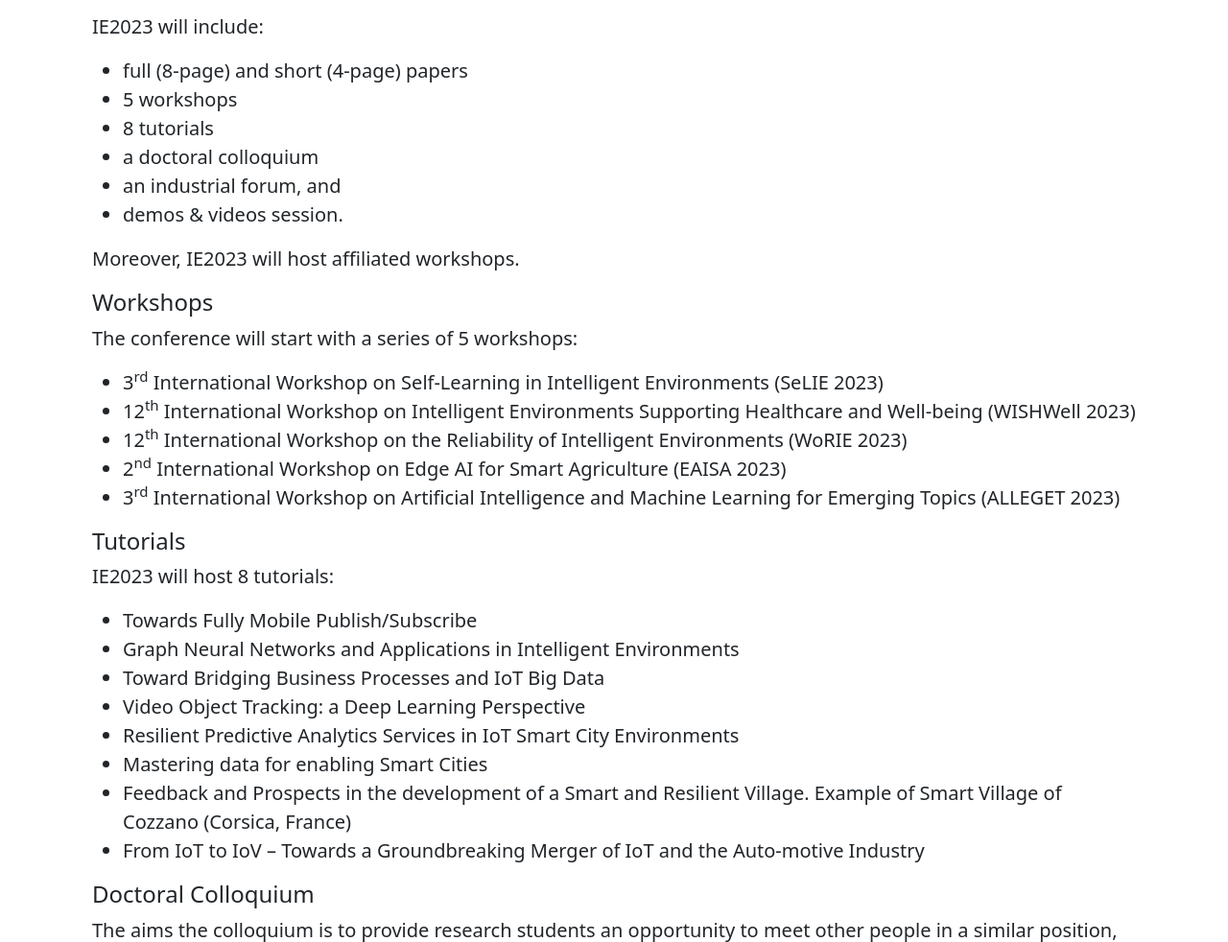
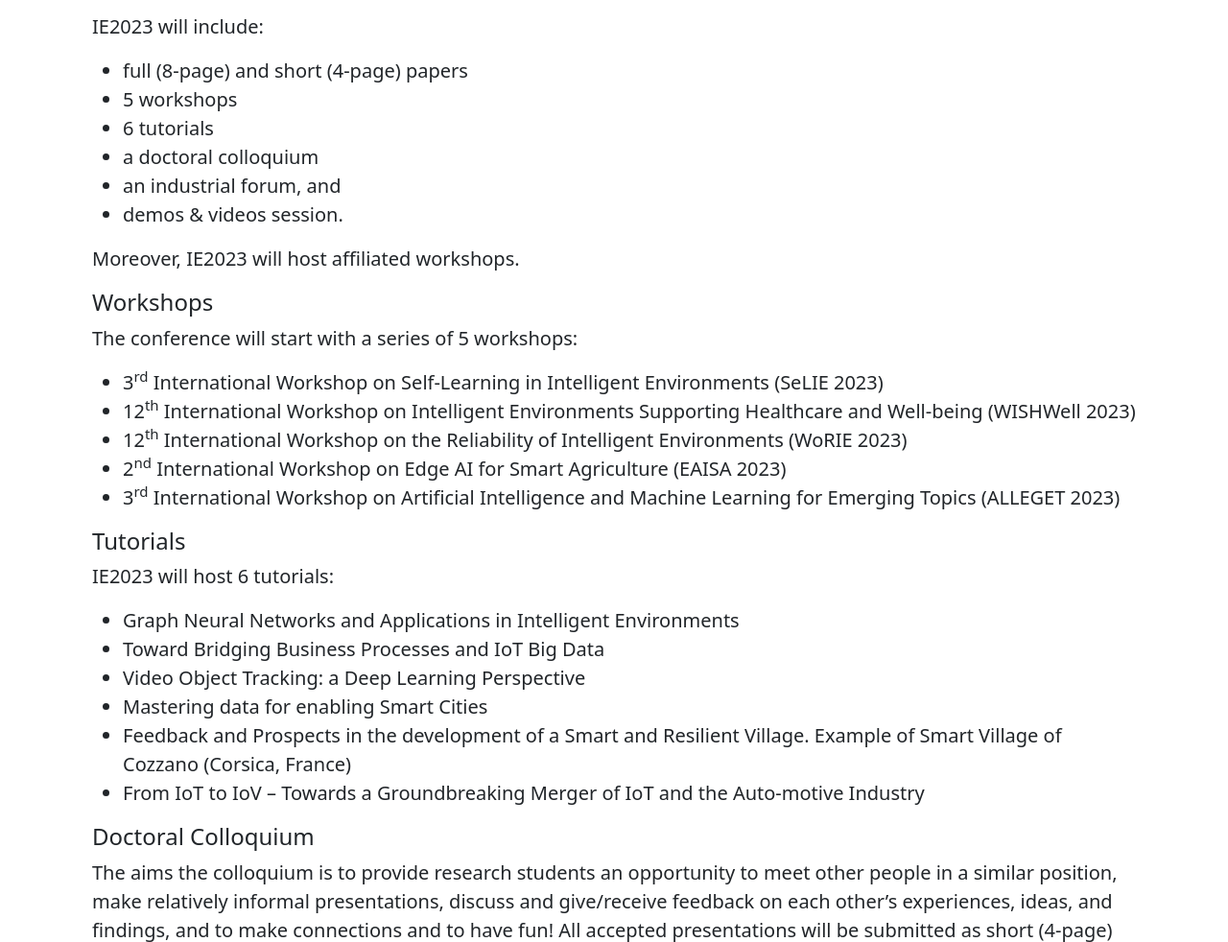
Before and after one commit to IE-23/ie2023, a plain HTML site: page CFP.html in a window 1280 px wide. Shown: the part 1012-1994 px from the top of the page at 96% size. Drawn offline with Linux system fonts and the light colour scheme.

Commit message:
6_tutorials

```diff
--- a/CFP.html
+++ b/CFP.html
@@ -129,7 +129,7 @@
         <ul>
             <li>full (8-page) and short (4-page) papers</li>
             <li>5 workshops</li>
-            <li>8 tutorials</li>
+            <li>6 tutorials</li>
             <li>a doctoral colloquium</li>
             <li>an industrial forum, and</li>
             <li>demos & videos session.</li>
@@ -150,13 +150,13 @@
         </ul>
 
         <h4>Tutorials</h4>
-        <p>IE2023 will host 8 tutorials:</p>
+        <p>IE2023 will host 6 tutorials:</p>
         <ul>
-            <li>Towards Fully Mobile Publish/Subscribe</li>
+            <!--li>Towards Fully Mobile Publish/Subscribe</li-->
             <li>Graph Neural Networks and Applications in Intelligent Environments</li>
             <li>Toward Bridging Business Processes and IoT Big Data</li>
             <li>Video Object Tracking: a Deep Learning Perspective</li>
-            <li>Resilient Predictive Analytics Services in IoT Smart City Environments</li>
+            <!--li>Resilient Predictive Analytics Services in IoT Smart City Environments</li-->
             <li>Mastering data for enabling Smart Cities</li>
             <li>Feedback and Prospects in the development of a Smart and Resilient Village. Example of Smart Village of
                 Cozzano (Corsica, France)</li>
```
Also changed, not shown: index.html (+1 -1 lines), tutorials.html (+4 -4 lines).
